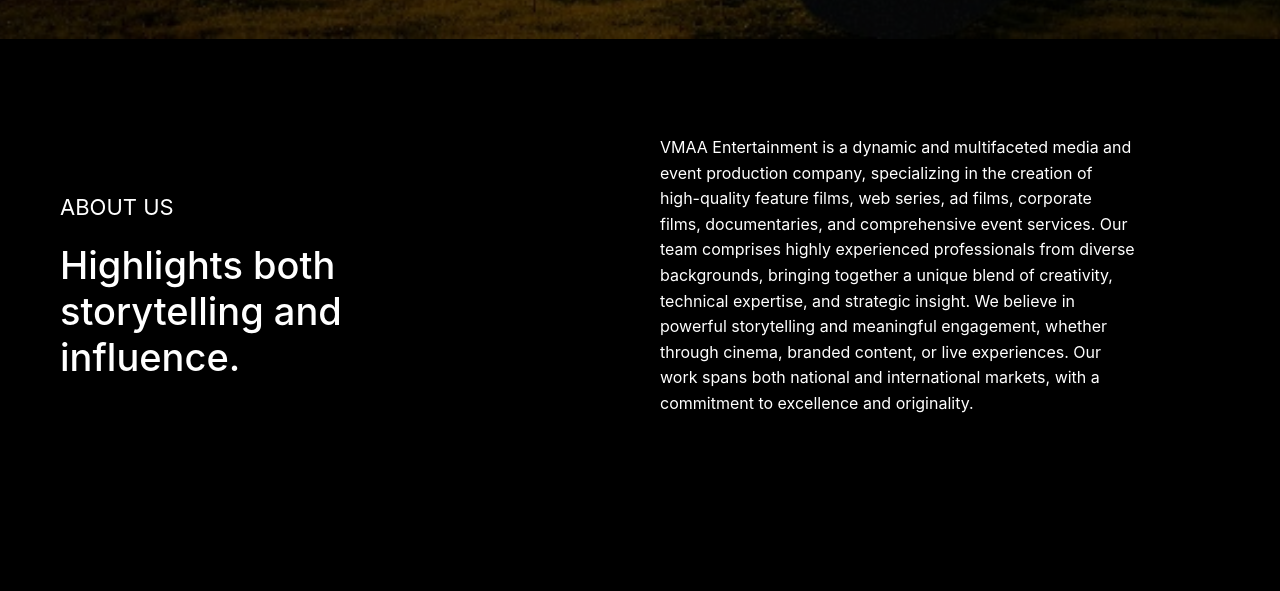
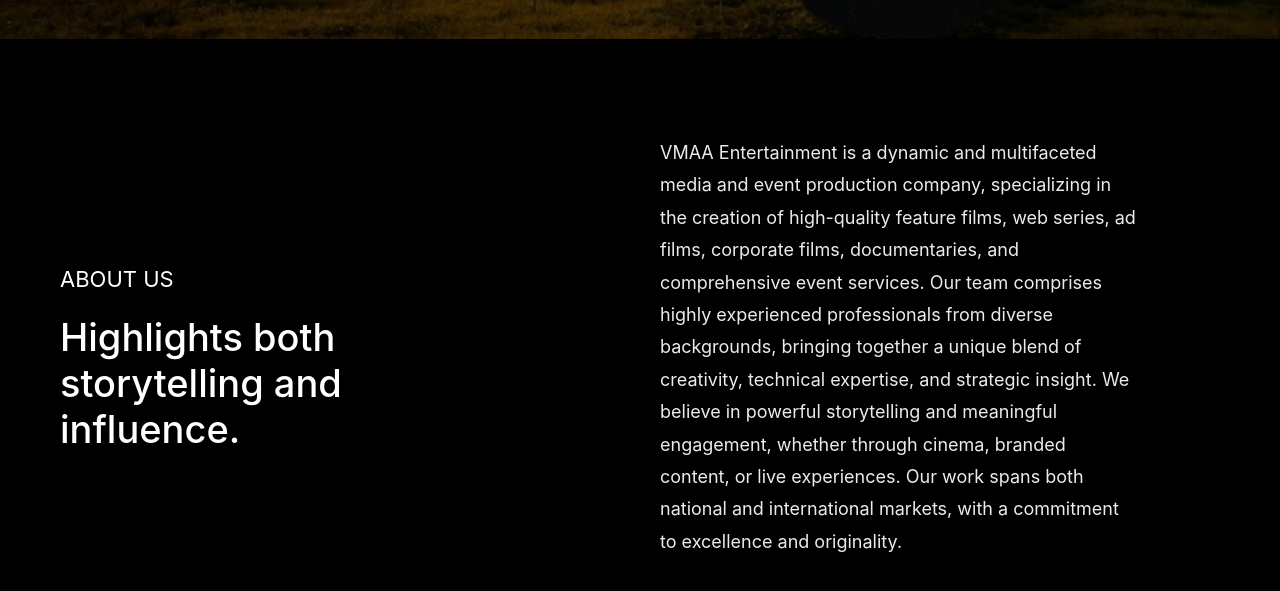
Before and after one commit to soumenpal2/copalla_page, a React (Create React App) app: page /about in a window 1280 px wide. Shown: the part 761-1352 px from the top of the page. Built offline with nearby package versions, Linux system fonts and the light colour scheme.

Commit message:
change done

```diff
--- a/src/components/about/about.css
+++ b/src/components/about/about.css
@@ -25,9 +25,9 @@
 }
 
 .text-container.right p {
-  font-size: 16px;
-  line-height: 1.6;
-  color: #ffffff;
+  font-size: 18px;
+  line-height: 1.8;
+  color: #ecebeb;
   width: 85%;
 }
 /* .......videocarousel.............. */
```
